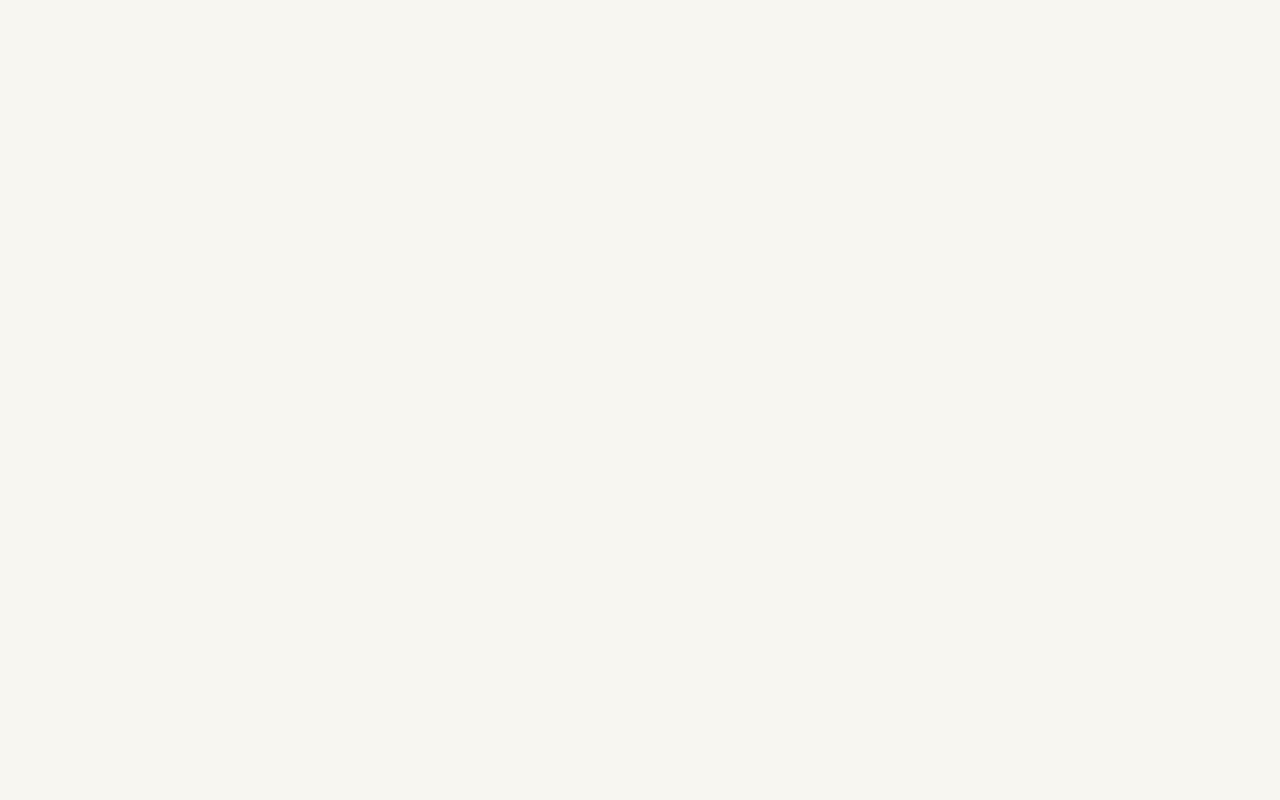
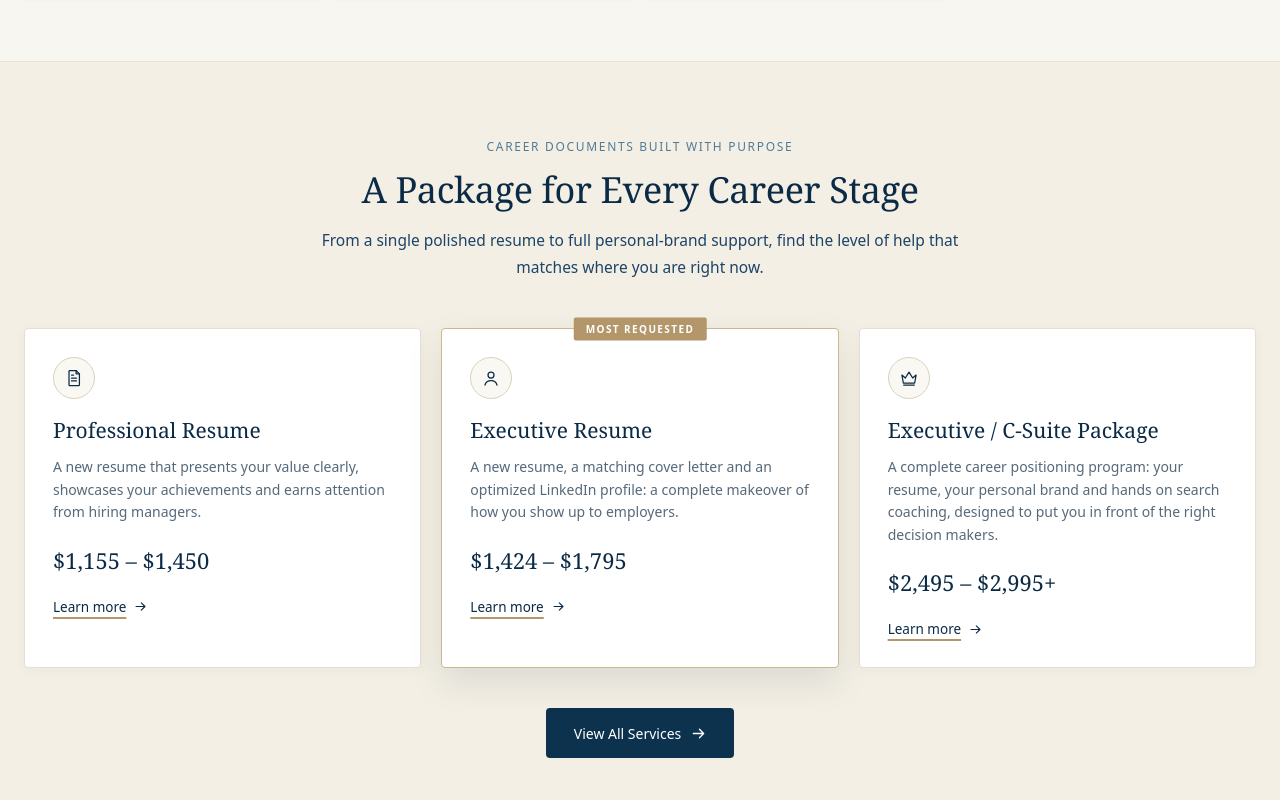
Before and after one commit to hasbunallah01/The-Resume-web, a Next.js app: page / in a window 1280 px wide. Shown: the part 2280-3080 px from the top of the page. Before the commit the page ends 2161 px from the top, so only its background shows below. Built offline with nearby package versions, Linux system fonts and the light colour scheme.

Commit message:
Lengthen homepage: add How It Works process section and a services pricing teaser

```diff
--- a/app/page.tsx
+++ b/app/page.tsx
@@ -2,7 +2,10 @@ import Header from "@/components/Header";
 import Hero from "@/components/Hero";
 import TrustStrip from "@/components/TrustStrip";
 import Mission from "@/components/Mission";
+import Steps from "@/components/resumes/Steps";
+import { storySteps } from "@/data/pricing";
 import Writers from "@/components/Writers";
+import ServicesTeaser from "@/components/ServicesTeaser";
 import CTA from "@/components/CTA";
 import Footer from "@/components/Footer";
 
@@ -14,7 +17,13 @@ export default function HomePage() {
         <Hero />
         <TrustStrip />
         <Mission />
+        <Steps
+          id="home-process-heading"
+          heading="How Working With Veylora Works"
+          steps={storySteps}
+        />
         <Writers />
+        <ServicesTeaser />
         <CTA />
       </main>
       <Footer />
--- /dev/null
+++ b/components/ServicesTeaser.tsx
@@ -0,0 +1,83 @@
+import { plans } from "@/data/pricing";
+import { ArrowRight } from "./Icons";
+import { CrownIcon, DocIcon, PersonIcon } from "./resumes/ResumeIcons";
+
+const icons = { document: DocIcon, person: PersonIcon, crown: CrownIcon };
+
+export default function ServicesTeaser() {
+  return (
+    <section
+      aria-labelledby="services-teaser-heading"
+      className="border-y border-[#e9e4d6] bg-[#f3efe4]"
+    >
+      <div className="mx-auto w-[min(1232px,calc(100%-48px))] py-14 lg:py-[76px]">
+        <div className="mx-auto max-w-[640px] text-center">
+          <p className="text-[12px] font-medium uppercase tracking-[0.14em] text-[#527b98]">
+            Career documents built with purpose
+          </p>
+          <h2
+            id="services-teaser-heading"
+            className="mt-3 font-serif text-[28px] font-[500] leading-[1.2] tracking-[-0.01em] text-navy lg:text-[36px]"
+          >
+            A Package for Every Career Stage
+          </h2>
+          <p className="mt-4 text-[15.5px] leading-[1.7] text-ink-body">
+            From a single polished resume to full personal-brand support, find
+            the level of help that matches where you are right now.
+          </p>
+        </div>
+
+        <ul className="mt-10 grid gap-5 lg:mt-12 lg:grid-cols-3">
+          {plans.map((plan) => {
+            const Icon = icons[plan.icon];
+            return (
+              <li
+                key={plan.id}
+                className={`relative flex flex-col rounded-[4px] bg-white p-7 ${
+                  plan.featured
+                    ? "border border-[#c9b98f] shadow-[0_14px_36px_rgba(11,42,70,0.1)]"
+                    : "border border-[#e4dfd0] shadow-[0_2px_12px_rgba(11,42,70,0.04)]"
+                }`}
+              >
+                {plan.featured && (
+                  <span className="absolute left-1/2 top-0 -translate-x-1/2 -translate-y-1/2 rounded-[2px] bg-gold px-3 py-[4px] text-[10px] font-semibold uppercase tracking-[0.14em] text-white">
+                    Most requested
+                  </span>
+                )}
+                <span className="inline-flex h-[42px] w-[42px] items-center justify-center rounded-full border border-[#d9d2bd] bg-[#faf8f2] text-navy">
+                  <Icon className="h-[20px] w-[20px]" />
+                </span>
+                <h3 className="mt-4 font-serif text-[21px] font-[520] text-navy">
+                  {plan.name}
+                </h3>
+                <p className="mt-2.5 text-[14px] leading-[1.6] text-ink-muted">
+                  {plan.blurb}
+                </p>
+                <p className="mt-5 whitespace-nowrap font-serif text-[22px] font-[500] text-navy">
+                  {plan.price}
+                </p>
+                <a
+                  href="/services#pricing"
+                  className="mt-5 inline-flex items-center gap-2 text-[13.5px] font-medium text-navy underline decoration-gold decoration-[1.5px] underline-offset-[5px] transition-colors hover:text-navy-btn"
+                >
+                  Learn more
+                  <ArrowRight className="h-[13px] w-[13px]" />
+                </a>
+              </li>
+            );
+          })}
+        </ul>
+
+        <div className="mt-10 text-center">
+          <a
+            href="/services"
+            className="inline-flex h-[50px] items-center gap-2.5 rounded-[4px] bg-navy-dark px-7 text-[14px] font-medium text-white transition-colors hover:bg-[#0a2a42]"
+          >
+            View All Services
+            <ArrowRight className="h-[15px] w-[15px]" />
+          </a>
+        </div>
+      </div>
+    </section>
+  );
+}
```
